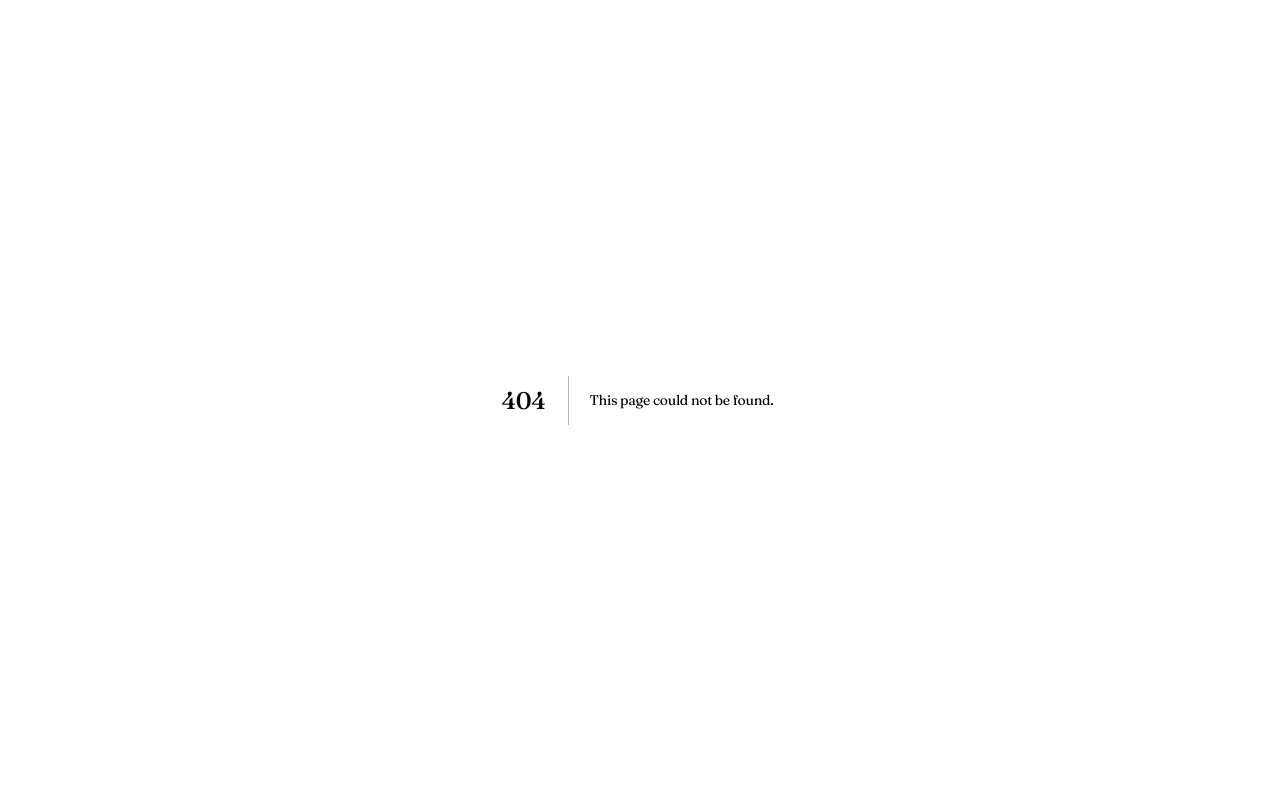
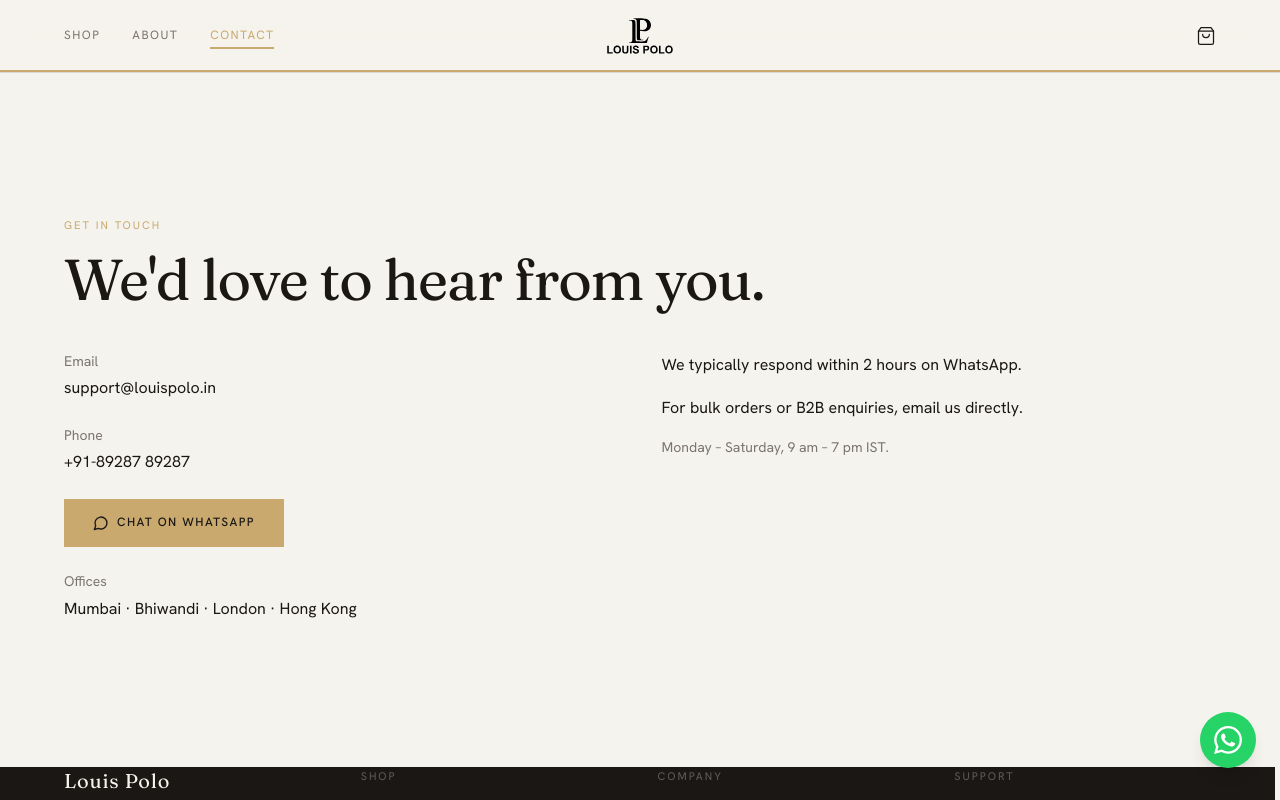
Before and after one commit to SuhaibK10/louispolo, a Next.js app: page /store/contact in a window 1280 px wide. Before the commit this address had no page. Shown: the top 800 px of the page. Built offline with nearby package versions, Linux system fonts and the light colour scheme.

Commit message:
Working bottom button sections

```diff
--- /dev/null
+++ b/app/store/about/page.tsx
@@ -0,0 +1,28 @@
+// ─────────────────────────────────────────────────────────────────────────────
+// app/store/about/page.tsx
+// ─────────────────────────────────────────────────────────────────────────────
+
+import type { Metadata }  from 'next'
+import { BrandStory }     from '@/components/home/sections/BrandStory'
+
+export const metadata: Metadata = {
+  title:       'About Us',
+  description: '9 years of OEM manufacturing excellence. Louis Polo — premium hard luggage, now direct to you.',
+}
+
+export default function AboutPage() {
+  return (
+    <div className="pt-16 md:pt-[4.5rem]">
+      <div className="section-pad pb-0">
+        <div className="container-lp">
+          <span className="lp-eyebrow">Our Story</span>
+          <h1 className="lp-heading-lg mb-2">
+            9 years building for the world&apos;s biggest brands.
+          </h1>
+        </div>
+      </div>
+
+      <BrandStory />
+    </div>
+  )
+}
--- /dev/null
+++ b/app/store/contact/page.tsx
@@ -0,0 +1,82 @@
+// ─────────────────────────────────────────────────────────────────────────────
+// app/store/contact/page.tsx
+// ─────────────────────────────────────────────────────────────────────────────
+
+import type { Metadata } from 'next'
+import { MessageCircle } from 'lucide-react'
+import { BRAND }         from '@/lib/constants'
+
+export const metadata: Metadata = {
+  title:       'Contact',
+  description: 'Get in touch with Louis Polo. We respond within 2 hours.',
+}
+
+export default function ContactPage() {
+  return (
+    <div className="pt-16 md:pt-[4.5rem]">
+      <div className="section-pad">
+        <div className="container-lp">
+          <span className="lp-eyebrow">Get in touch</span>
+          <h1 className="lp-heading-lg mb-10">We&apos;d love to hear from you.</h1>
+
+          <div className="grid md:grid-cols-2 gap-12">
+            {/* LEFT — contact details */}
+            <div className="space-y-6">
+              <div>
+                <p className="font-body text-sm text-[var(--color-lp-muted)] mb-1">Email</p>
+                <a
+                  href={`mailto:${BRAND.email}`}
+                  className="font-body text-[var(--color-lp-ink)] hover:text-[var(--color-lp-gold)] transition-colors"
+                >
+                  {BRAND.email}
+                </a>
+              </div>
+
+              <div>
+                <p className="font-body text-sm text-[var(--color-lp-muted)] mb-1">Phone</p>
+                <a
+                  href={`tel:${BRAND.phone.replace(/[\s-]/g, '')}`}
+                  className="font-body text-[var(--color-lp-ink)] hover:text-[var(--color-lp-gold)] transition-colors"
+                >
+                  {BRAND.phone}
+                </a>
+              </div>
+
+              <div>
+                <a
+                  href={BRAND.whatsapp}
+                  target="_blank"
+                  rel="noopener noreferrer"
+                  className="btn-gold inline-flex items-center gap-2"
+                >
+                  <MessageCircle size={16} />
+                  Chat on WhatsApp
+                </a>
+              </div>
+
+              <div>
+                <p className="font-body text-sm text-[var(--color-lp-muted)] mb-1">Offices</p>
+                <p className="font-body text-[var(--color-lp-ink)]">
+                  Mumbai · Bhiwandi · London · Hong Kong
+                </p>
+              </div>
+            </div>
+
+            {/* RIGHT — response info */}
+            <div className="space-y-4">
+              <p className="font-body text-[var(--color-lp-ink)]">
+                We typically respond within 2 hours on WhatsApp.
+              </p>
+              <p className="font-body text-[var(--color-lp-ink)]">
+                For bulk orders or B2B enquiries, email us directly.
+              </p>
+              <p className="font-body text-sm text-[var(--color-lp-muted)]">
+                Monday – Saturday, 9 am – 7 pm IST.
+              </p>
+            </div>
+          </div>
+        </div>
+      </div>
+    </div>
+  )
+}
--- a/components/home/sections/HeroSection.tsx
+++ b/components/home/sections/HeroSection.tsx
@@ -6,7 +6,7 @@
 // FlapText cycles destination headlines. Scroll indicator bounces below.
 // ─────────────────────────────────────────────────────────────────────────────
 
-import { useState, useEffect, useCallback } from 'react'
+import { useState, useEffect, useCallback, useRef } from 'react'
 import Image                                 from 'next/image'
 import Link                                  from 'next/link'
 import { motion, AnimatePresence }           from 'framer-motion'
@@ -15,7 +15,7 @@ import { HERO_SLIDES }                       from '@/config/products'
 import { heroUrl, heroUrlMobile, PLACEHOLDER_URL } from '@/lib/cloudinary'
 import { ROUTES }                            from '@/lib/constants'
 
-const SLIDE_DURATION = 4500  // ms between auto-advances
+const SLIDE_DURATION = 3500  // ms between auto-advances
 
 // ─── FlapText: splits each word into characters that flip like departure boards
 function FlapText({ text }: { text: string }) {
@@ -50,10 +50,28 @@ function FlapText({ text }: { text: string }) {
 export function HeroSection() {
   const [current, setCurrent] = useState(0)
   const [isPlaying, setIsPlaying] = useState(true)
+  const touchStartX = useRef<number>(0)
+  const touchEndX = useRef<number>(0)
 
   const next = useCallback(() => {
     setCurrent((c) => (c + 1) % HERO_SLIDES.length)
   }, [])
+
+  const handleTouchStart = (e: React.TouchEvent) => {
+    touchStartX.current = e.touches[0].clientX
+  }
+  const handleTouchEnd = (e: React.TouchEvent) => {
+    touchEndX.current = e.changedTouches[0].clientX
+    const delta = touchStartX.current - touchEndX.current
+    if (Math.abs(delta) < 40) return
+    if (delta > 0) {
+      setCurrent(c => (c + 1) % HERO_SLIDES.length)
+    } else {
+      setCurrent(c => (c - 1 + HERO_SLIDES.length) % HERO_SLIDES.length)
+    }
+    setIsPlaying(false)
+    setTimeout(() => setIsPlaying(true), SLIDE_DURATION)
+  }
 
   // Auto-advance
   useEffect(() => {
@@ -69,6 +87,8 @@ export function HeroSection() {
       className="relative h-[85svh] md:h-screen md:min-h-150 md:max-h-240 overflow-hidden"
       onMouseEnter={() => setIsPlaying(false)}
       onMouseLeave={() => setIsPlaying(true)}
+      onTouchStart={handleTouchStart}
+      onTouchEnd={handleTouchEnd}
     >
       {/* ── Slides ───────────────────────────────────────────────────────── */}
       <AnimatePresence mode="sync">
@@ -100,8 +120,7 @@ export function HeroSection() {
               sizes="100vw"
             />
 
-          {/* Gradient overlay — bottom heavy so text reads cleanly */}
-         <div className="absolute inset-0 bg-gradient-to-t from-[#1A1714]/40 via-transparent to-transparent" />
+
         </motion.div>
       </AnimatePresence>
 
@@ -152,7 +171,11 @@ export function HeroSection() {
           {HERO_SLIDES.map((_, i) => (
             <button
               key={i}
-              onClick={() => { setCurrent(i); setIsPlaying(false) }}
+              onClick={() => {
+                setCurrent(i)
+                setIsPlaying(false)
+                setTimeout(() => setIsPlaying(true), SLIDE_DURATION)
+              }}
               className="relative h-[2px] overflow-hidden transition-all duration-300"
               style={{ width: i === current ? '2rem' : '0.75rem' }}
               aria-label={`Slide ${i + 1}`}
--- a/config/products.ts
+++ b/config/products.ts
@@ -30,7 +30,7 @@ export const HERO_SLIDES: HeroSlide[] = [
 
   },
   {
-    image: 'https://res.cloudinary.com/dpepctqdj/image/upload/v1781517115/Generated_Image_June_15_2026_-_3_19PM_xggl1g.jpg',
+    image: 'https://res.cloudinary.com/dpepctqdj/video/upload/v1781555131/Ultra_realistic_luxury_product_dknwps.mp4',
 
 
   },
--- a/lib/constants.ts
+++ b/lib/constants.ts
@@ -14,11 +14,11 @@ export const BRAND = {
 } as const
 
 export const ROUTES = {
-  home:     '/',
-  shop:     '/shop',
-  cart:     '/cart',
-  about:    '/about',
-  contact:  '/contact',
+  home:    '/',
+  shop:    '/store/shop',
+  cart:    '/store/cart',
+  about:   '/store/about',
+  contact: '/store/contact',
 } as const
 
 export const NAV_ITEMS = [
```
